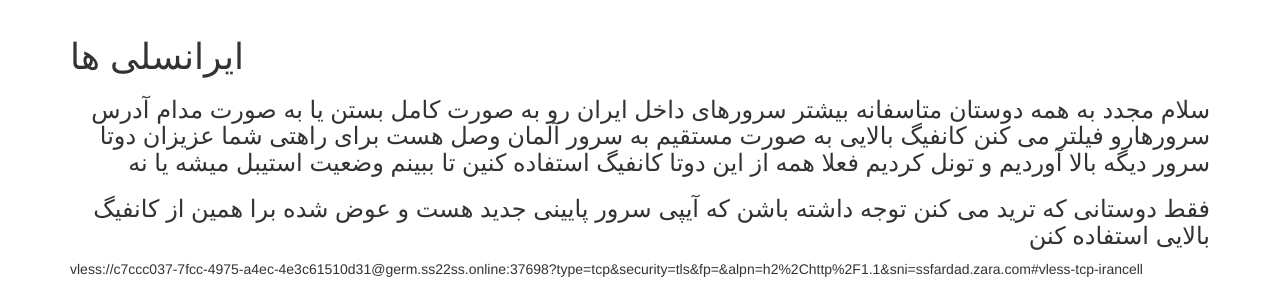
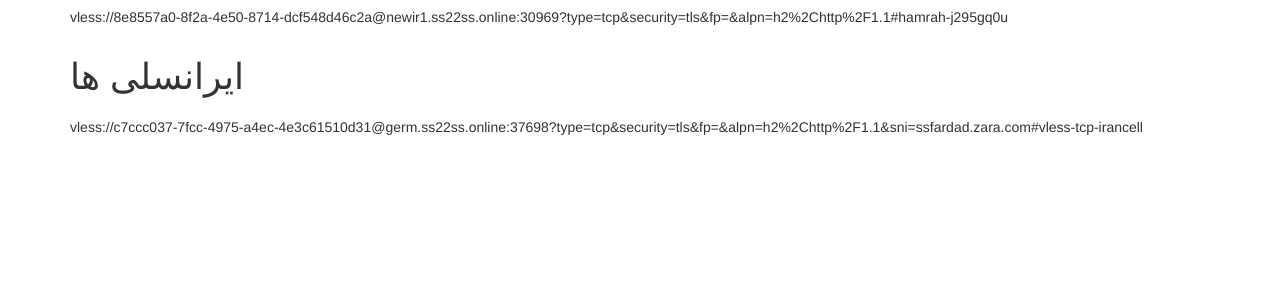
Before and after one commit to sabvard1/sabvard1.github.io, a plain HTML site: page index.html in a window 1280 px wide. Shown: the part 703-992 px from the top of the page. After the commit the page ends 850 px from the top, so only its background shows below. Drawn offline with nearby package versions, Linux system fonts and the light colour scheme.

Commit message:
Update index.html-2

```diff
--- a/index.html
+++ b/index.html
@@ -56,7 +56,7 @@
 
       <h1>همراه اولی ها</h1>
       <div class="contentsTxtBox" >
-        <p id = "h5" ></p>
+        <p id = "h5" >vless://8e8557a0-8f2a-4e50-8714-dcf548d46c2a@newir1.ss22ss.online:30969?type=tcp&security=tls&fp=&alpn=h2%2Chttp%2F1.1#hamrah-j295gq0u</p>
       </div>
       <p></p>
 
@@ -68,8 +68,7 @@
 
     <div class="container">
       <h1>ایرانسلی ها</h1>
-      <h3 class = "f3" >سلام مجدد به همه دوستان متاسفانه بیشتر سرورهای داخل ایران رو به صورت کامل بستن یا به صورت مدام آدرس سرورهارو فیلتر می کنن کانفیگ بالایی به صورت مستقیم به سرور آلمان وصل هست برای راهتی شما عزیزان دوتا سرور دیگه بالا آوردیم و تونل کردیم فعلا همه از این دوتا کانفیگ استفاده کنین تا ببینم وضعیت استیبل میشه یا نه</h3>
-      <h3 class = "f3" >فقط دوستانی که ترید می کنن توجه داشته باشن که آیپی سرور پایینی جدید هست و عوض شده برا همین از کانفیگ بالایی استفاده کنن</h3>
+      <h3 class = "f3" ></h3>
       <p></p>
       <div class="contentsTxtBox" >
         <p id = "h5" >vless://c7ccc037-7fcc-4975-a4ec-4e3c61510d31@germ.ss22ss.online:37698?type=tcp&security=tls&fp=&alpn=h2%2Chttp%2F1.1&sni=ssfardad.zara.com#vless-tcp-irancell</p>
```
